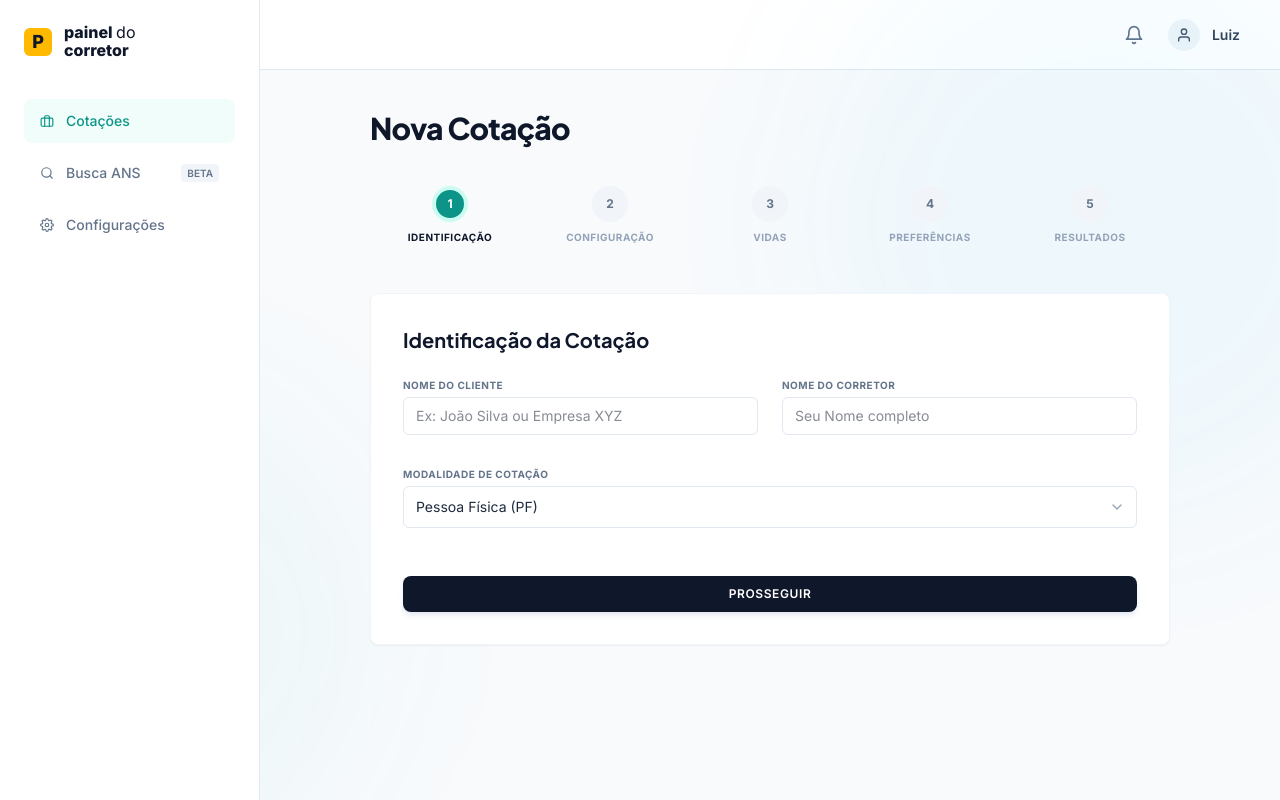
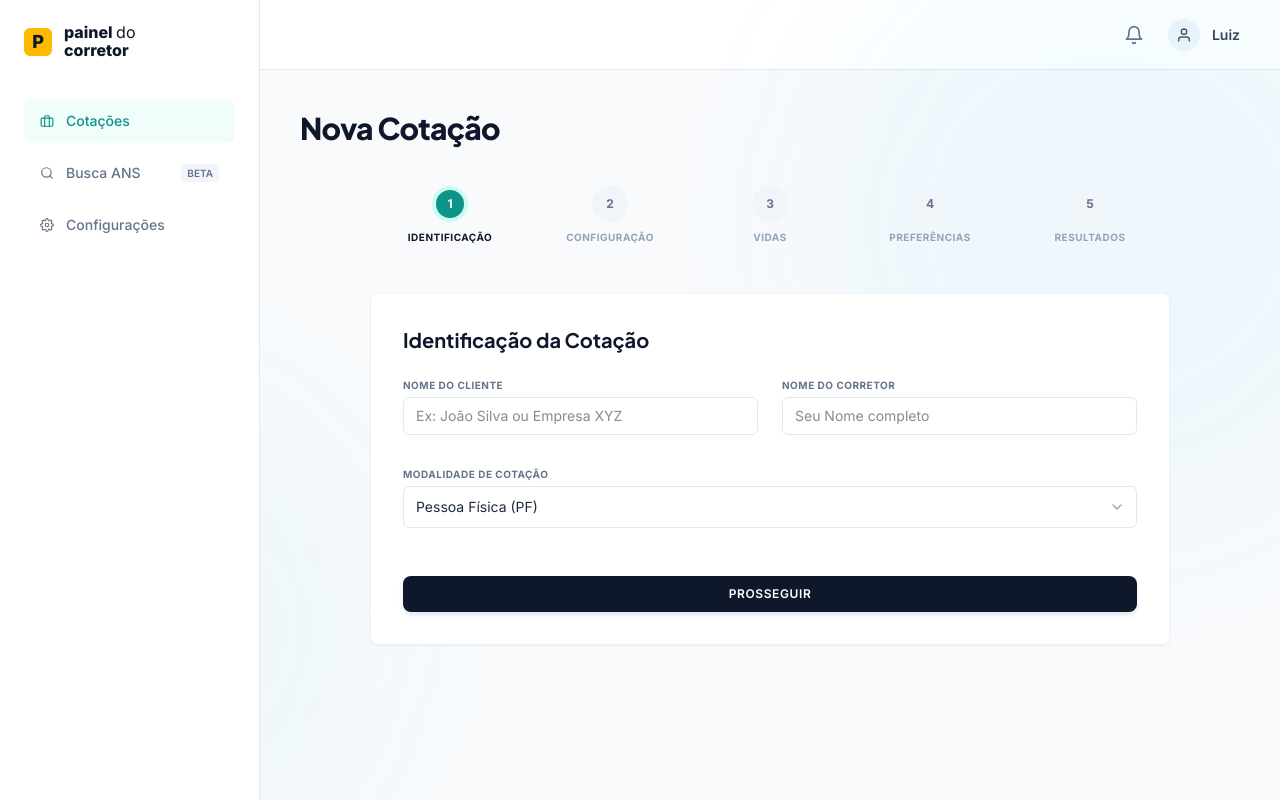
Before and after one commit to EdDevFront/painel-corretor, a Next.js app: page /cotacoes/criar in a window 1280 px wide. Built offline with nearby package versions, Linux system fonts and the light colour scheme.

Commit message:
style: align wizard page title with other dashboard route headings

```diff
--- a/src/app/cotacoes/criar/page.tsx
+++ b/src/app/cotacoes/criar/page.tsx
@@ -45,16 +45,17 @@ function CriarCotacaoContent() {
   const pageTitle = quotationId ? "Editar Cotação" : "Nova Cotação";
 
   return (
-    <div className="max-w-[800px] mx-auto w-full relative z-10">
+    <div className="w-full relative z-10">
       <h1 className="text-3xl font-extrabold text-slate-900 tracking-tight mb-8">
         {pageTitle}
       </h1>
 
-      <QuotationStepper
-        currentStep={currentStep}
-        isStepClickable={isStepClickable}
-        onStepClick={setCurrentStep}
-      />
+      <div className="max-w-[800px] mx-auto w-full">
+        <QuotationStepper
+          currentStep={currentStep}
+          isStepClickable={isStepClickable}
+          onStepClick={setCurrentStep}
+        />
 
       {currentStep === 1 && (
         <QuotationIdentification
@@ -99,6 +100,7 @@ function CriarCotacaoContent() {
           onBack={prevStep}
         />
       )}
+      </div>
     </div>
   );
 }
```
